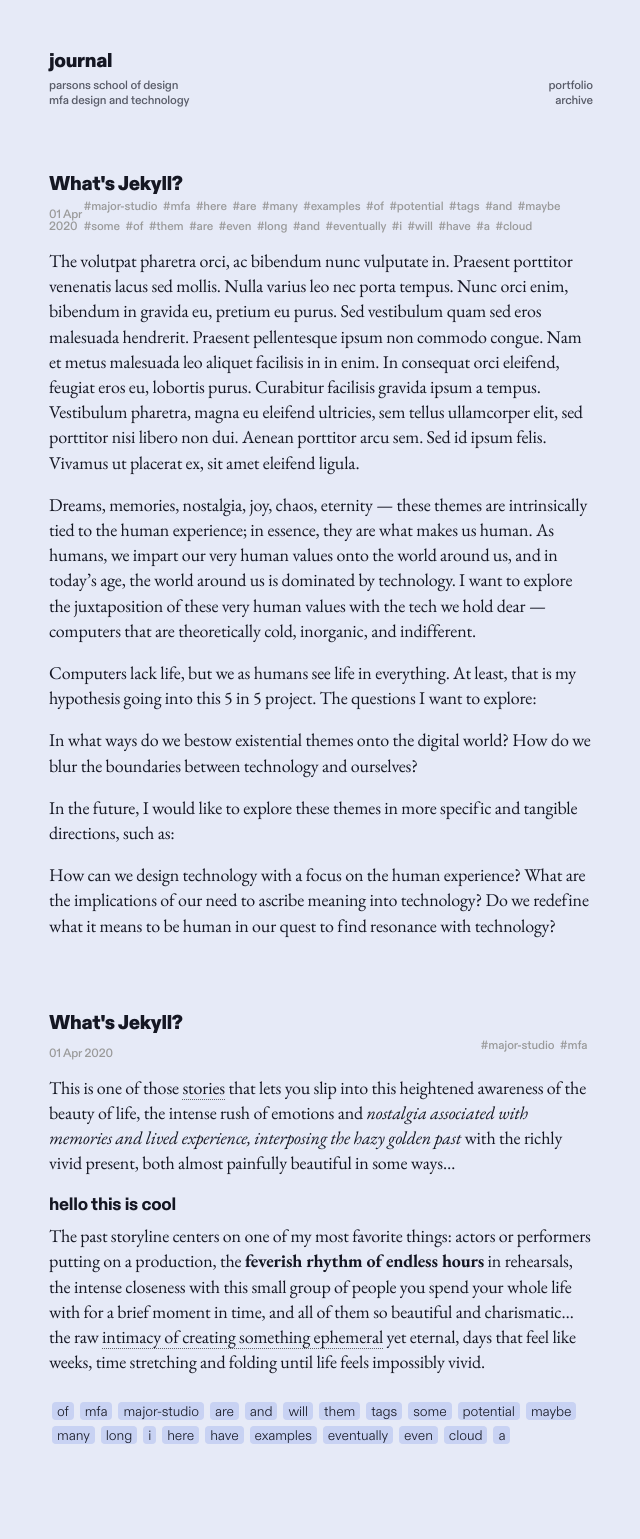
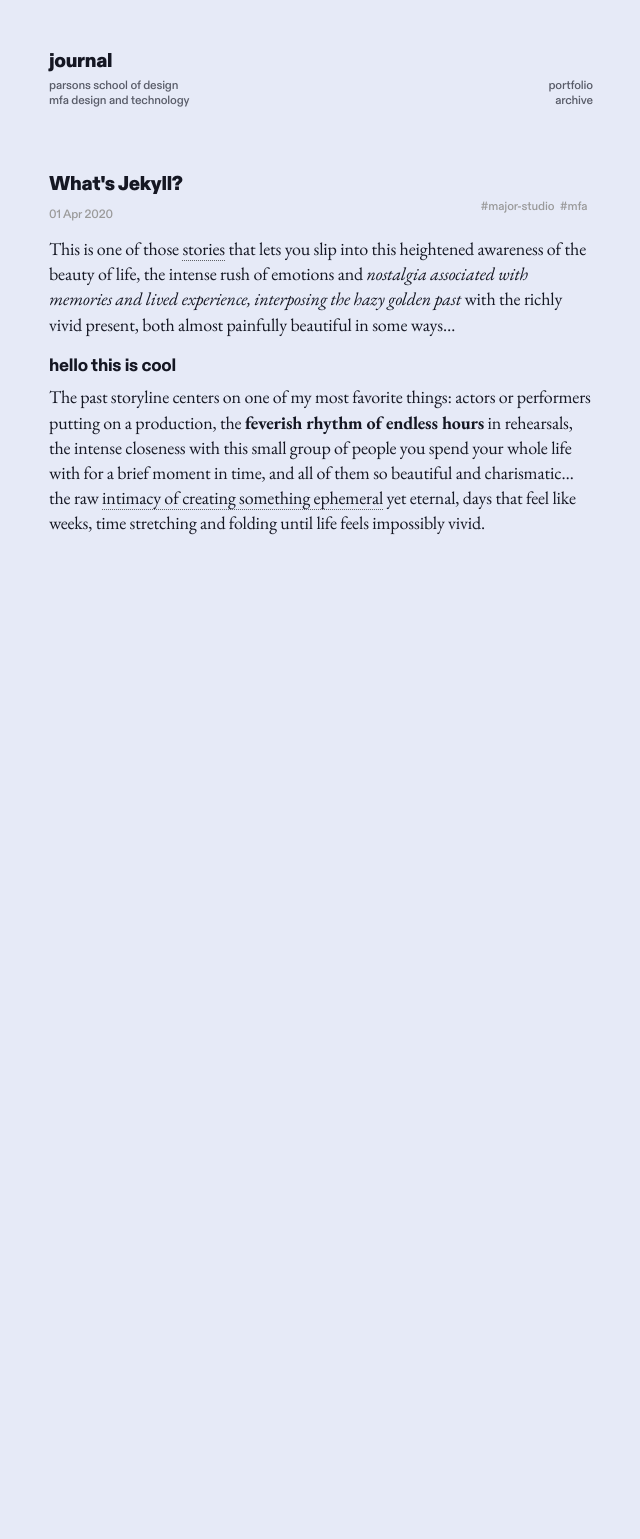
Before and after one commit to vasukisunder/vasukisunder.github.io, a Jekyll site: the page built from index.html, in a window 1280 px wide. Shown: the whole page, without its empty margins (319-959 px from the left). Built offline with Jekyll 4.4.1, drawn with Linux system fonts in a browser that asks for light colours; the list of posts is cut into pages by our own code; after the commit the page ends 900 px from its top, so only the background shows below that.

Commit message:
fixed links

```diff
--- a/_includes/head.html
+++ b/_includes/head.html
@@ -25,7 +25,6 @@
   <link rel="stylesheet" href="{{ '/public/css/syntax.css' | absolute_url }}">
   <link rel="preconnect" href="https://fonts.googleapis.com">
   <link rel="preconnect" href="https://fonts.gstatic.com" crossorigin>
-  <link href="https://fonts.googleapis.com/css2?family=Newsreader:ital,opsz,wght@0,6..72,200..800;1,6..72,200..800&display=swap" rel="stylesheet">
 
   <link href="https://fonts.googleapis.com/css2?family=EB+Garamond:ital,wght@0,400..800;1,400..800&display=swap" rel="stylesheet">
 
--- a/_posts/2020-04-01-whats-jekyll.md
+++ /dev/null
@@ -1,19 +0,0 @@
----
-layout: post
-title: What's Jekyll?
-tags: major-studio mfa here are many examples of potential tags and maybe some of them are even long and eventually i will have a cloud
----
-The volutpat pharetra orci, ac bibendum nunc vulputate in. Praesent porttitor venenatis lacus sed mollis. Nulla varius leo nec porta tempus. Nunc orci enim, bibendum in gravida eu, pretium eu purus. Sed vestibulum quam sed eros malesuada hendrerit. Praesent pellentesque ipsum non commodo congue. Nam et metus malesuada leo aliquet facilisis in in enim. In consequat orci eleifend, feugiat eros eu, lobortis purus. Curabitur facilisis gravida ipsum a tempus. Vestibulum pharetra, magna eu eleifend ultricies, sem tellus ullamcorper elit, sed porttitor nisi libero non dui. Aenean porttitor arcu sem. Sed id ipsum felis. Vivamus ut placerat ex, sit amet eleifend ligula.
-
-Dreams, memories, nostalgia, joy, chaos, eternity — these themes are intrinsically tied to the human experience; in essence, they are what makes us human. As humans, we impart our very human values onto the world around us, and in today’s age, the world around us is dominated by technology. I want to explore the juxtaposition of these very human values with the tech we hold dear — computers that are theoretically cold, inorganic, and indifferent.
-
-Computers lack life, but we as humans see life in everything. At least, that is my hypothesis going into this 5 in 5 project. The questions I want to explore:
-
-In what ways do we bestow existential themes onto the digital world?
-How do we blur the boundaries between technology and ourselves?
-
-In the future, I would like to explore these themes in more specific and tangible directions, such as:
-
-How can we design technology with a focus on the human experience?
-What are the implications of our need to ascribe meaning into technology?
-Do we redefine what it means to be human in our quest to find resonance with technology?
--- a/public/css/custom.css
+++ b/public/css/custom.css
@@ -68,9 +68,9 @@
 display: inline;
   }
 
-  .portfolio a:hover {
+  .portfolio:hover {
     color: #445385;
-    font-weight: 700;
+    font-weight: 700 !important;
 
   }
 
```
Also changed, not shown: _posts/2020-04-01-whats-jekyll copy.md (+0 -2 lines), README.md (deleted).
